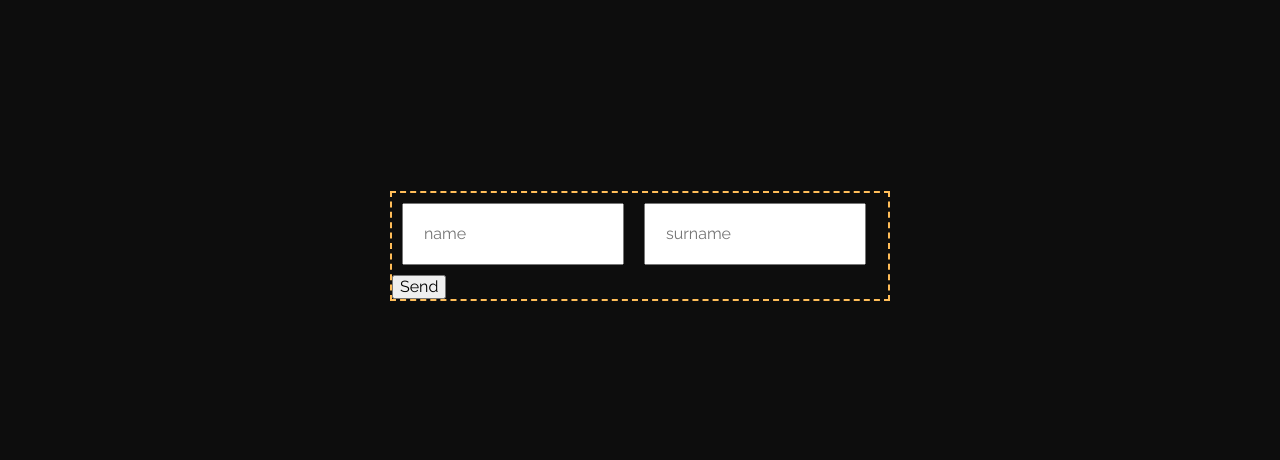
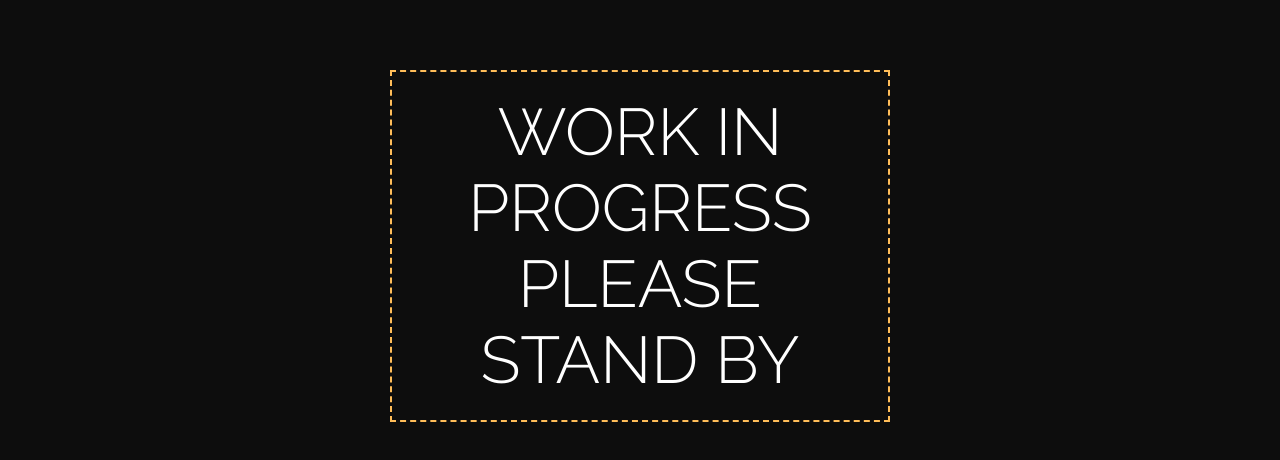
Before and after one commit to shauek97/the-haicker, a React (Create React App) app: page /blog in a window 1280 px wide. Shown: the part 254-714 px from the top of the page. Built offline with nearby package versions, Linux system fonts and the light colour scheme.

Commit message:
Changed blog section

```diff
--- a/server.mjs
+++ b/server.mjs
@@ -1,6 +1,6 @@
 import jsonServer from 'json-server';
 const server = jsonServer.create();
-const router = jsonServer.router('build/db/app.json');
+const router = jsonServer.router('db/app.json');
 const middlewares = jsonServer.defaults({
   static: 'build',
   noCors: true
--- a/src/App.js
+++ b/src/App.js
@@ -1,7 +1,6 @@
 import Blog from "./components/pages/Blog/Blog";
 import Home from "./components/pages/Home/Home";
 import WrongAddress from "./components/pages/WrongAddress/WrongAddress";
-import {API_URL} from './config';
 import { Routes, Route } from "react-router-dom";
 import { useState } from "react";
 
@@ -27,7 +26,7 @@ export default function App() {
 
     const jsonData = JSON.stringify(formData);
 
-    fetch(`${API_URL}/blogformshit`, {
+    fetch(`db/app.json`, {
       method: "POST",
       headers: {
         "Content-Type": "application/json",
--- a/src/components/pages/Blog/Blog.js
+++ b/src/components/pages/Blog/Blog.js
@@ -1,37 +1,26 @@
 import styles from "./Blog.module.scss";
 import Header from "../../sections/Header/Header";
+import { motion } from "framer-motion";
 
-export default function Blog({
-  dataPushHandler,
-  formData,
-  handleChange,
-  clickHandler,
-}) {
+export default function Blog() {
+
+  const animateFrom = { opacity: 0 };
+  const animateTo = { opacity: 1 };
+
   return (
     <>
       <Header />
       <section className={styles.blog}>
-        <div className={styles.titleBox}>
-          <form onSubmit={dataPushHandler}>
-            <input
-              type="text"
-              name="name"
-              placeholder="name"
-              value={formData.name}
-              onChange={handleChange}
-            ></input>
-            <input
-              type="text"
-              name="surname"
-              placeholder="surname"
-              value={formData.surname}
-              onChange={handleChange}
-            ></input>
-            <button type="submit" onClick={clickHandler}>
-              Send
-            </button>
-          </form>
-        </div>
+      <motion.div
+            initial={animateFrom}
+            animate={animateTo}
+            transition={{ delay: 0.2 }}
+            className={styles.titleBox}
+          >
+            <h1>
+              WORK IN PROGRESS<br></br>PLEASE STAND BY
+            </h1>
+          </motion.div>
       </section>
     </>
   );
--- a/src/components/sections/WelcomeSection/WelcomeSection.js
+++ b/src/components/sections/WelcomeSection/WelcomeSection.js
@@ -1,7 +1,6 @@
 import styles from "./WelcomeSection.module.scss";
 import Container from "../../architecture/Container/Container";
-import { delay, motion } from "framer-motion";
-import { useState } from "react";
+import { motion } from "framer-motion";
 
 export default function App() {
   const handleClickScroll = () => {
```
Also changed, not shown: 9 other files (tests, documents, lock files or other folders).
